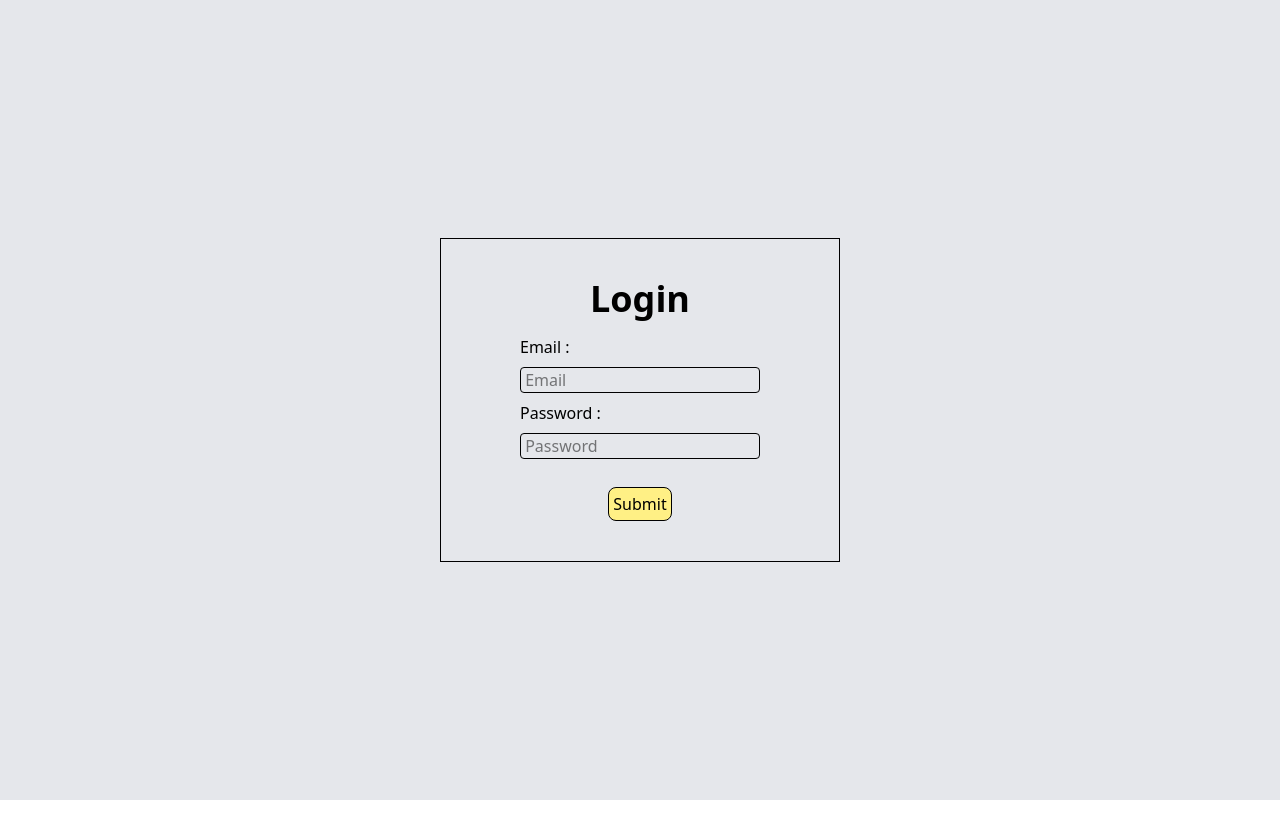
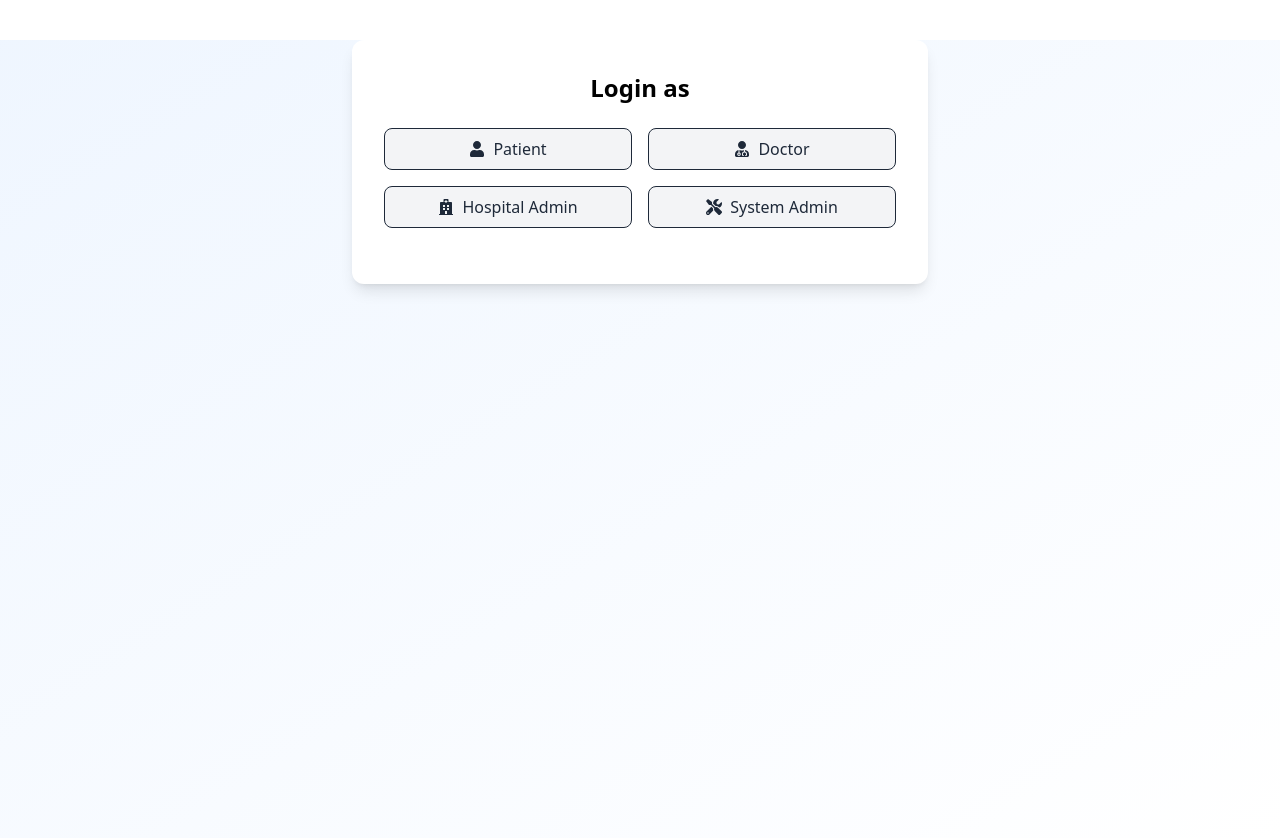
Before and after one commit to HanzalaKhattak/Smart-HealthConnect, a React (Vite) app: page /login in a window 1280 px wide. Before the commit the page ends 800 px from the top, so only its background shows below. Built offline with nearby package versions, Linux system fonts and the light colour scheme.

Commit message:
Applied Login Functionality for systemAdmin through API

```diff
--- a/src/Pages/DoctorDashboard/DoctorDashboard.jsx
+++ b/src/Pages/DoctorDashboard/DoctorDashboard.jsx
@@ -5,13 +5,13 @@ const DoctorDashboard = () => {
   return (
     <div className="min-h-screen bg-gray-100">
       {/* Top Navigation Bar */}
-      <header className="bg-white shadow-md p-4 flex justify-between items-center">
+      {/* <header className="bg-white shadow-md p-4 flex justify-between items-center">
         <h1 className="text-2xl font-bold text-green-600">Smart HealthConnect - Doctor Panel</h1>
         <div className="flex items-center gap-4">
           <button className="text-xl"><FaBell /></button>
           <button className="text-xl"><FaUserMd /></button>
         </div>
-      </header>
+      </header> */}
 
       <div className="flex">
         {/* Sidebar Navigation */}
--- a/src/Pages/HospitalAdmin/HospitalAdmin.jsx
+++ b/src/Pages/HospitalAdmin/HospitalAdmin.jsx
@@ -5,12 +5,12 @@ const AdminDashboard = () => {
   return (
     <div className="min-h-screen bg-gray-50">
       {/* Header */}
-      <header className="bg-white shadow-md p-4 flex justify-between items-center">
+      {/* <header className="bg-white shadow-md p-4 flex justify-between items-center">
         <h1 className="text-2xl font-bold text-green-700">Clinic Admin Dashboard</h1>
         <div className="flex items-center gap-4">
           <FaCog className="text-xl text-gray-600 cursor-pointer" />
         </div>
-      </header>
+      </header> */}
 
       <div className="flex">
         {/* Sidebar */}
--- a/src/Pages/Login/Login.jsx
+++ b/src/Pages/Login/Login.jsx
@@ -1,87 +1,217 @@
-import { useState } from "react";
-import InputField from "../Register/InputComponent/InputField";
+import React, { useState } from 'react';
+import { FaUser, FaUserMd, FaHospital, FaTools } from 'react-icons/fa';
+import { API_User, API_Doctor, API_HospitalAdmin, API_SuperAdmin } from '../../Components/apis/apisUrl';
+import { Login_User, Doctor_Login, HospitalAdmin_Login, SuperAdmin_Login } from '../../Components/apis/endpoints';
+import axios from "axios";
 import { useNavigate } from "react-router-dom";
-import { API_User } from "../../Components/apis/apisUrl";
-import { Login_User } from "../../Components/apis/endpoints";
-import axios from "axios";
-
 
 const Login = () => {
-
-  const Nav = useNavigate()
-  const [email, setEmail] = useState("");
-  const [password, setPassword] = useState("");
-  const [emailError, setEmailError] = useState("");
-  const [passwordError, setPasswordError] = useState("");
+  const Nav = useNavigate();
+  const [userType, setUserType] = useState('');
+  const [formData, setFormData] = useState({});
   const [msg, setMsg] = useState("");
 
-  // regex for email validation
-  const emailRegex = /^[^\s@]+@[^\s@]+\.[^\s@]+$/;
-  // regex for password validation
-  const passwordRegex = /^(?=.*[A-Za-z])(?=.*\d)[A-Za-z\d]{8,}$/;
-  const Submit = async (e) => {
+  const handleChange = (e) => {
+    setFormData({ ...formData, [e.target.name]: e.target.value });
+  };
+
+  const handleSubmit = async (e) => {
     e.preventDefault();
-    if (email.trim() === "" || password.trim() === "") {
+
+    if (!formData.email || !formData.password) {
       alert("Please fill all the fields");
+      return;
     }
-    else if (!emailRegex.test(email)) {
-      setEmailError("Please enter a valid email address");
-    } else if (!passwordRegex.test(password)) {
-      setPasswordError("Password must be at least 8 characters long and contain at least one letter and one number");
-    } else {
-      // console.log("Email : ", email);
-      // console.log("Password :", password);
-      const login = {
-        email:email,password:password
+
+    const loginData = {
+      email: formData.email,
+      password: formData.password
+    };
+
+    // Add specialization for doctor login
+    if (userType === 'doctor' && formData.specialization) {
+      loginData.specialization = formData.specialization;
+    }
+
+    if(userType === 'hospitalAdmin' && formData.hospitalName && formData.hospitalId) {
+      loginData.hospitalName = formData.hospitalName;
+      loginData.hospitalId = formData.hospitalId;
+    }
+
+    let url = '';
+
+    if (userType === 'doctor') {
+      url = API_Doctor + Doctor_Login;
+    } else if(userType === 'hospitalAdmin'){
+      url = API_HospitalAdmin + HospitalAdmin_Login;
+    }else if(userType === 'systemAdmin'){
+      url = API_SuperAdmin + SuperAdmin_Login;
+    }else{
+      // For all other user types (patient, hospitalAdmin, systemAdmin), use the user login endpoint
+      url = API_User + Login_User;
+    }
+
+    try {
+      const res = await axios.post(url, loginData);
+      console.log("Login response:", res);
+      const data = res.data;
+
+      if (data) {
+        setMsg(data.msg || "Login successful");
+
+        // Store token and user info based on user type
+        if (userType === 'doctor') {
+          localStorage.setItem('token', data.Doctor_Token || data.token);
+          localStorage.setItem('username', data?.LoginDoctor?.username);
+          localStorage.setItem('userInfo', data.LoginDoctor?.email);
+          localStorage.setItem('userType', 'doctor');
+          Nav('/doctor-dashboard');
+        } if(userType === 'hospitalAdmin'){
+          localStorage.setItem('token', data.token);
+          localStorage.setItem('username', data.LoginHospitalAdmin.username);
+          localStorage.setItem('userInfo', data.LoginHospitalAdmin.email);
+          localStorage.setItem('userType', 'hospitalAdmin');
+          Nav('/hospital-admin')
+        } if(userType === 'systemAdmin'){
+          localStorage.setItem('token', data.token);
+          localStorage.setItem('username', data.LoginSuperAdmin.username);
+          localStorage.setItem('userInfo', data.LoginSuperAdmin.email);
+          localStorage.setItem('userType', 'systemAdmin')
+          Nav('/system-admin');
+        } else {
+          localStorage.setItem('token', data.User_Token || data.token);
+          localStorage.setItem('username', data.LoginUser?.username || data.username);
+          localStorage.setItem('userInfo', data.LoginUser?.email || data.email);
+          localStorage.setItem('userType', userType);
+          Nav('/dashboard');
+        }
+
       }
+    } catch (err) {
+      console.log("Login error:", err);
+      setMsg("Login failed. Please check your credentials.");
+    }
+  };
+  return (
+    <div className="max-w-xl mx-auto p-8 mt-10 bg-white shadow-lg rounded-xl">
+      <h2 className="text-2xl font-bold text-center mb-6">Login as</h2>
 
-      console.log("login",login);
+      {msg && (
+        <div className="mb-4 p-3 text-center text-green-600 bg-green-100 rounded-lg">
+          {msg}
+        </div>
+      )}
 
-      const login_Url = API_User + Login_User;
-      console.log(login_Url)
-      const res = await axios.post(login_Url,login);
-      console.log("res",res)
-      const data = res.data;
-      if(data){
-        setMsg(data.msg)
-        localStorage.setItem('token',data.User_Token)
-        localStorage.setItem('username',data.LoginUser.username)
-        localStorage.setItem('userInfo',data.LoginUser.email)
-        Nav('/')
-      }
+      <div className="grid grid-cols-2 gap-4 mb-6">
+        <button
+          type="button"
+          onClick={() => setUserType('patient')}
+          className={`flex items-center justify-center gap-2 px-4 py-2 rounded-lg border ${
+            userType === 'patient'
+              ? 'bg-green-600 text-white'
+              : 'bg-gray-100 text-gray-800'
+          }`}
+        >
+          <FaUser /> Patient
+        </button>
 
-      // const newUserData = {
-      //   email: email, password: password,
-      // }
-      // console.log("new User", newUserData);
-      // const UrI = Add_User + Add_User_EndPoint;
-      // console.log("url", UrI)
-      // axios.post(UrI, newUserData)
-      //   .then((res) => {
-      //     console.log(res);
-      //     setMsg(res.data)
-      //     Nav('/')
-      //   })
-      //   .catch((err) => { console.log(err) })
-    }
-  }
-  return (
-    <>
-      <div className='flex flex-col gap-10 justify-center items-center h-screen bg-gray-200'>
-        <form className='flex flex-col border p-10 items-center w-100'>
-          <h1 className='font-bold text-4xl pb-4'>Login </h1>
-          <p>{msg}</p>
-          {/* Password */}
-          {/* <InputField label={"username "} setValue={setusername} errorMessage={usernameError} type={"text"} /> */}
-          <InputField label={"Email "} setValue={setEmail} errorMessage={emailError} type={"email"} />
-          {/* Passeord  */}
-          <InputField label={"Password "} setValue={setPassword} errorMessage={passwordError} type={"password"} />
+        <button
+          type="button"
+          onClick={() => setUserType('doctor')}
+          className={`flex items-center justify-center gap-2 px-4 py-2 rounded-lg border ${
+            userType === 'doctor'
+              ? 'bg-green-600 text-white'
+              : 'bg-gray-100 text-gray-800'
+          }`}
+        >
+          <FaUserMd /> Doctor
+        </button>
 
-          <button onClick={Submit} className='mt-5 p-1 bg-yellow-200 border rounded-lg '>Submit</button>
+        <button
+          type="button"
+          onClick={() => setUserType('hospitalAdmin')}
+          className={`flex items-center justify-center gap-2 px-4 py-2 rounded-lg border ${
+            userType === 'hospitalAdmin'
+              ? 'bg-green-600 text-white'
+              : 'bg-gray-100 text-gray-800'
+          }`}
+        >
+          <FaHospital /> Hospital Admin
+        </button>
+
+        <button
+          type="button"
+          onClick={() => setUserType('systemAdmin')}
+          className={`flex items-center justify-center gap-2 px-4 py-2 rounded-lg border ${
+            userType === 'systemAdmin'
+              ? 'bg-green-600 text-white'
+              : 'bg-gray-100 text-gray-800'
+          }`}
+        >
+          <FaTools /> System Admin
+        </button>
+      </div>
+
+      {userType && (
+        <form onSubmit={handleSubmit} className="space-y-4">
+          <input
+            type="email"
+            name="email"
+            placeholder="Email"
+            onChange={handleChange}
+            className="w-full px-4 py-2 border border-gray-300 rounded-lg focus:outline-none focus:ring-2 focus:ring-green-500"
+            required
+          />
+          <input
+            type="password"
+            name="password"
+            placeholder="Password"
+            onChange={handleChange}
+            className="w-full px-4 py-2 border border-gray-300 rounded-lg focus:outline-none focus:ring-2 focus:ring-green-500"
+            required
+          />
+          {userType === 'doctor' && (
+            <input
+              type="text"
+              name="specialization"
+              placeholder="Specialization"
+              onChange={handleChange}
+              className="w-full px-4 py-2 border border-gray-300 rounded-lg focus:outline-none focus:ring-2 focus:ring-green-500"
+              required
+            />
+          )}
+
+          {userType === 'hospitalAdmin' && (
+            <>
+              <input
+              type="text"
+              name="hospitalName"
+              placeholder="Hospital Name"
+              onChange={handleChange}
+              className="w-full px-4 py-2 border border-gray-300 rounded-lg focus:outline-none focus:ring-2 focus:ring-green-500"
+              required
+            />
+            <input
+              type="text"
+              name="hospitalId"
+              placeholder="Hospital ID"
+              onChange={handleChange}
+              className="w-full px-4 py-2 border border-gray-300 rounded-lg focus:outline-none focus:ring-2 focus:ring-green-500"
+              required
+            />
+            </>
+          )}
+
+          <button
+            type="submit"
+            className="w-full py-2 bg-green-600 text-white rounded-lg hover:bg-green-700 transition duration-200"
+          >
+            Login
+          </button>
         </form>
-      </div>
-    </>
-  )
-}
+      )}
+    </div>
+  );
+};
 
 export default Login
--- a/src/Pages/SystemAdminDashboard/SystemAdminDashboard.jsx
+++ b/src/Pages/SystemAdminDashboard/SystemAdminDashboard.jsx
@@ -5,10 +5,10 @@ const SystemAdminDashboard = () => {
   return (
     <div className="min-h-screen bg-gray-100">
       {/* Header */}
-      <header className="bg-white shadow p-4 flex justify-between items-center">
+      {/* <header className="bg-white shadow p-4 flex justify-between items-center">
         <h1 className="text-2xl font-bold text-green-700">System Admin Dashboard</h1>
         <div className="text-gray-500">Admin Panel</div>
-      </header>
+      </header> */}
 
       <div className="flex">
         {/* Sidebar */}
```
